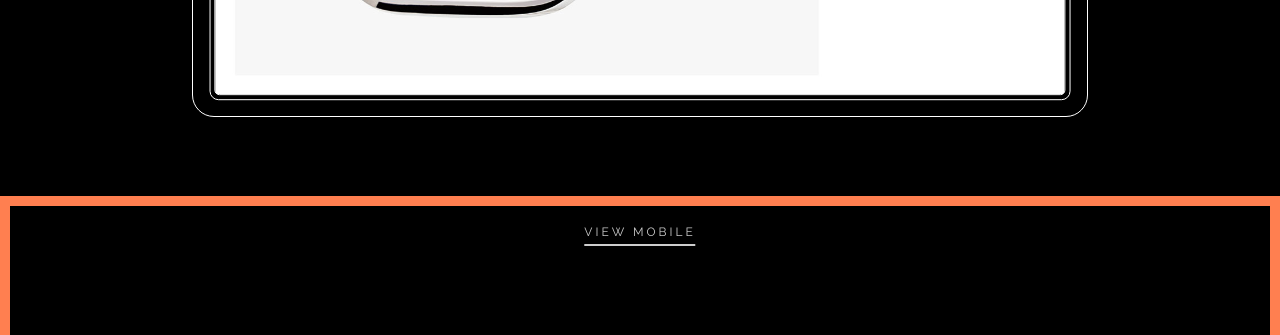
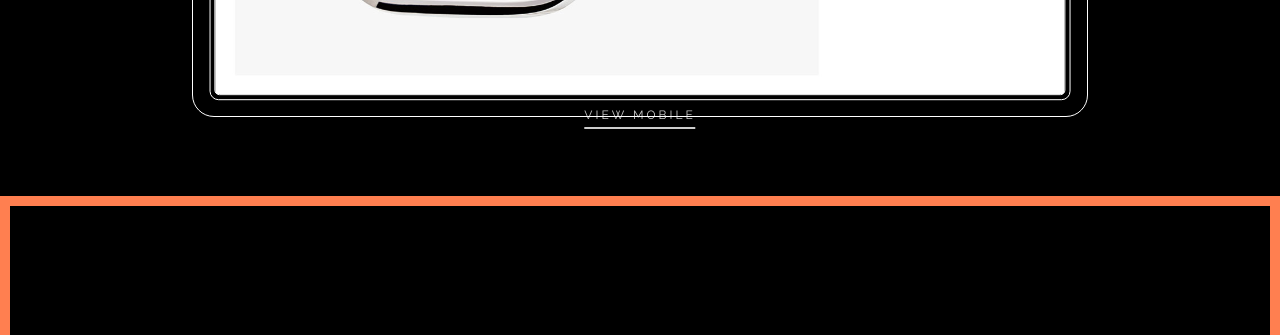
Before and after one commit to Maximsmith/Maximsmith, a Jekyll site: the page built from work/proj-1.html, in a window 1280 px wide. Shown: the part 3233-3568 px from the top of the page. Built offline with Jekyll 4.4.1, drawn with Linux system fonts in a browser that asks for light colours.

Commit message:
Update style.css

```diff
--- a/css/style.css
+++ b/css/style.css
@@ -418,7 +418,7 @@ body#index a#contact.active:hover, body#index a#work.active:hover {
 	position: absolute;
 	font-size: 12px;
 	opacity: 0.8;
-	bottom: -50px;
+	bottom: 7.5%;
 	left: 50%;
 	transform: translateX(-50%);
 	letter-spacing: 3px;
```
